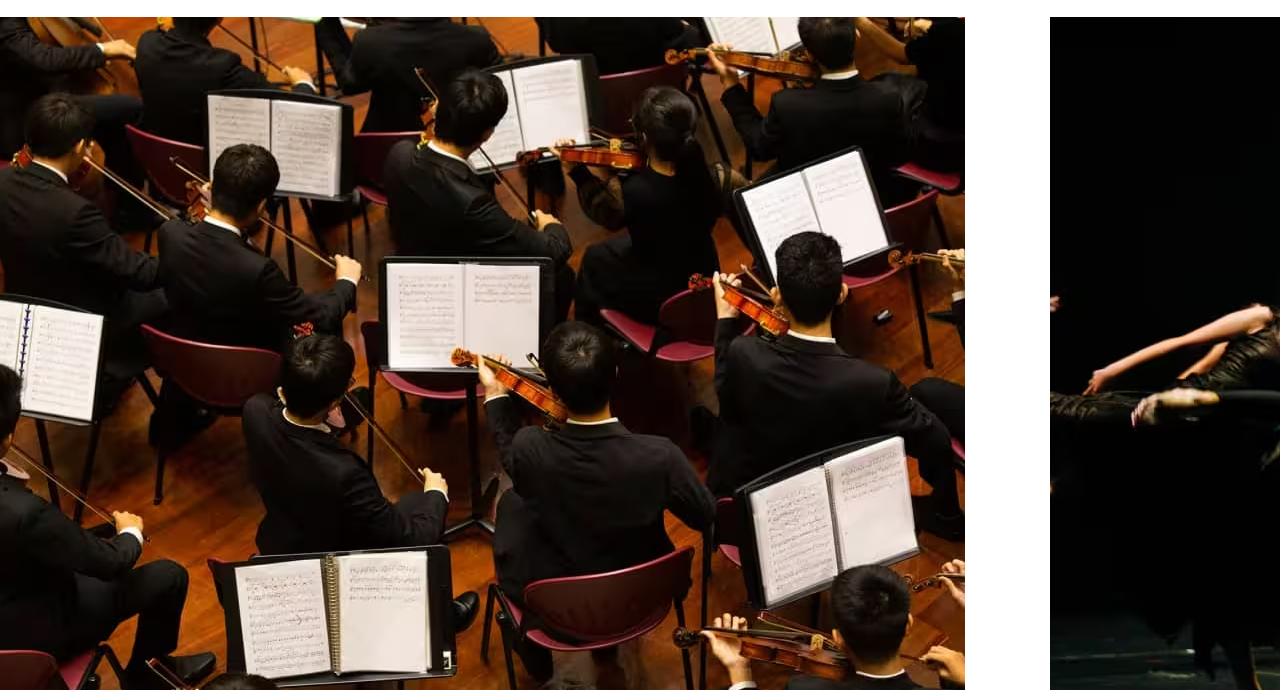
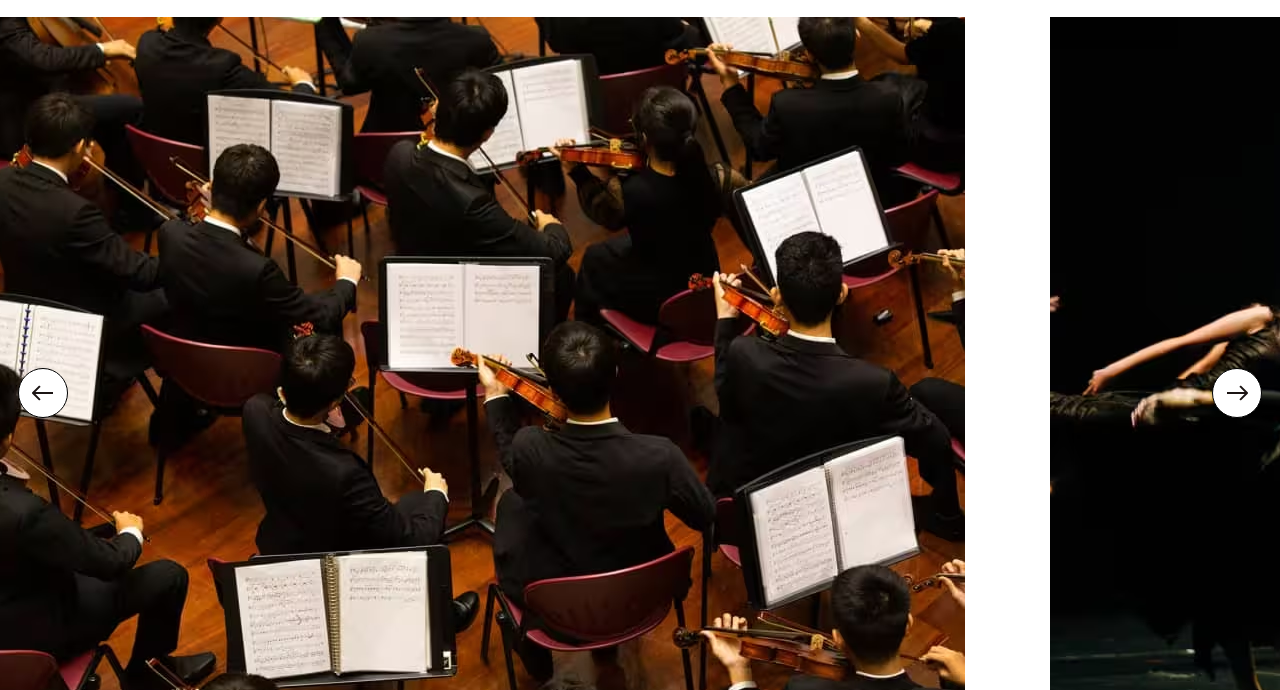
Before and after one commit to MMI-NFC-2026/sae105-r112-tp3-baranowska-oliwia, a plain HTML site: page index.html in a window 1280 px wide. Shown: the part 110-800 px from the top of the page. Drawn offline with Linux system fonts and the light colour scheme.

Commit message:
Carrousel avec btn absolue

```diff
--- a/src/css/components/carousel.css
+++ b/src/css/components/carousel.css
@@ -5,12 +5,20 @@ img {
 }
 
 /* Mise en forme des boutons */
+.carousel {
+  position: relative;
+}
+
 .carousel__controls {
+  position: absolute;
+  top: 50%;
+  left: 0;
+  right: 0;
+  transform: translateY(-50%);
   display: flex;
-  gap: 16px;
-  align-items: center;
-  justify-content: center;
-  margin: 16px 0;
+  justify-content: space-between;
+  padding: 0 10px;
+  pointer-events: none;
 }
 
 .carousel__button {
@@ -21,6 +29,9 @@ img {
   justify-content: center;
   border: 1px solid black;
   border-radius: 50%;
+  background-color: white;
+  cursor: pointer;
+  pointer-events: auto;
 }
 
 .carousel__button--prev {
```
